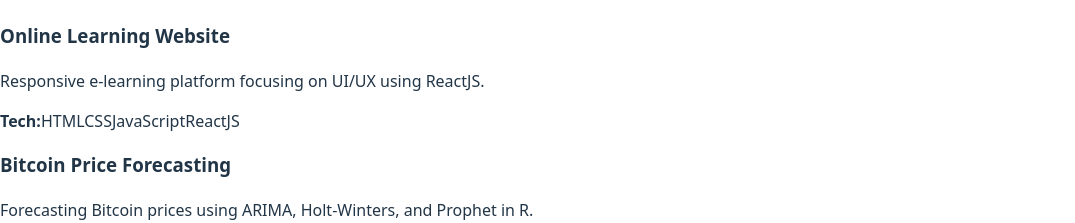
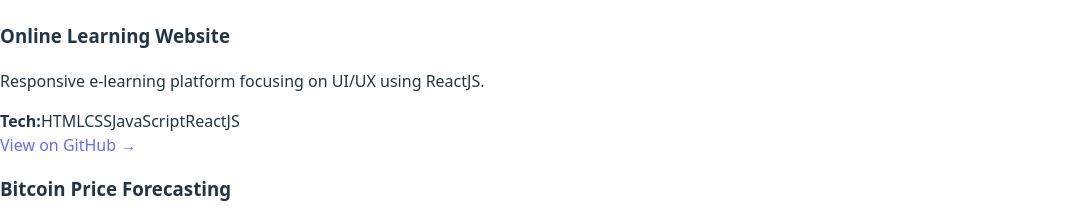
Before and after one commit to Harshini-K18/myportfolioo, a React (Vite) app: page / in a window 1280 px wide. Shown: the part 4220-4443 px from the top of the page, without its empty margins (0-1075 px from the left). Built offline with nearby package versions, Linux system fonts and the light colour scheme; the HTML template or start-up script is replaced by a standard one.

Commit message:
updated links

```diff
--- a/src/components/projects.jsx
+++ b/src/components/projects.jsx
@@ -24,7 +24,7 @@
     title: "Online Learning Website",
     description: "Responsive e-learning platform focusing on UI/UX using ReactJS.",
     tech: "HTML, CSS, JavaScript, ReactJS",
-
+    link: "https://github.com/Harshini-K18/Online-Learning-Platform"
   },
   {
     title: "Bitcoin Price Forecasting",
```
